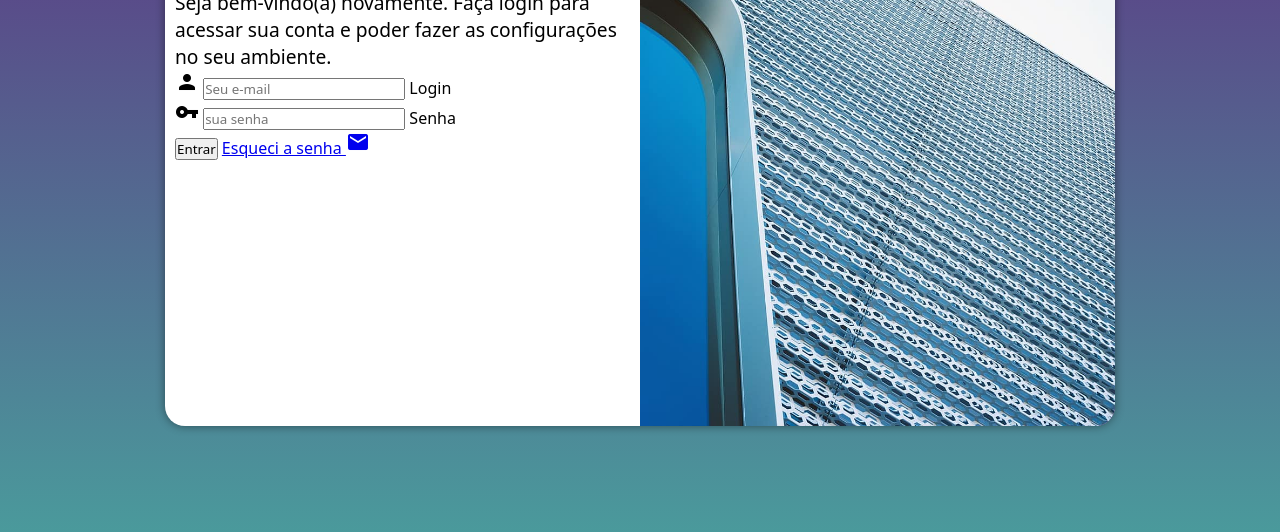
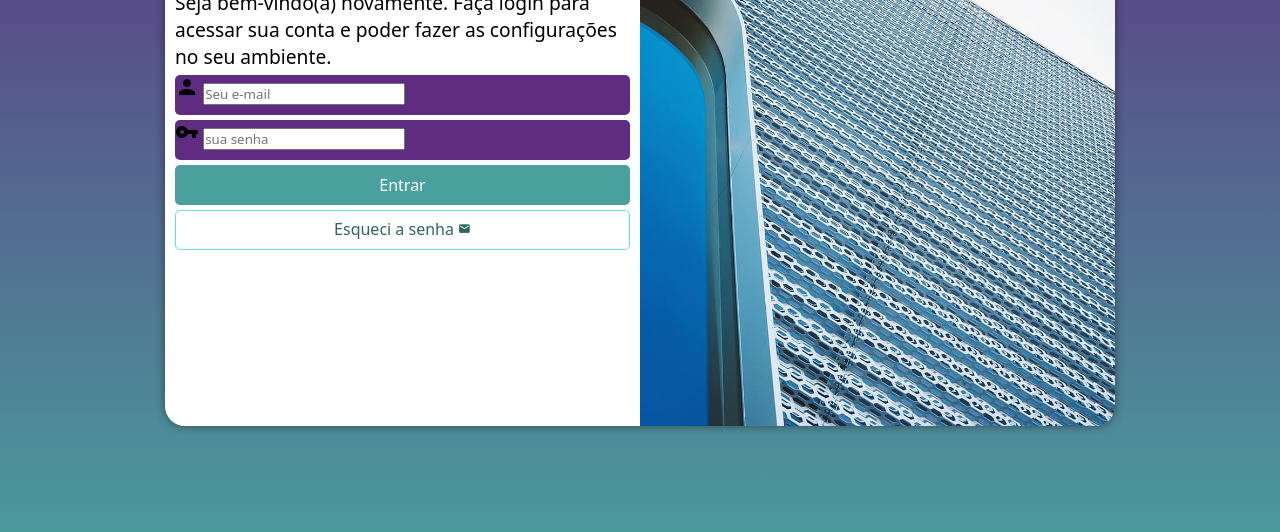
Before and after one commit to lucasballonecker/projeto-login, a plain HTML site: page index.html in a window 1280 px wide. Shown: the part 224-756 px from the top of the page. Drawn offline with Linux system fonts and the light colour scheme.

Commit message:
Formatação do formulário

```diff
--- a/estilos/style.css
+++ b/estilos/style.css
@@ -46,6 +46,7 @@ section#login > div#formulario{
     padding: 10px;
 
 }
+
 div#formulario > h1{
     text-align: center;
     margin-bottom: 10px;
@@ -53,3 +54,49 @@ div#formulario > h1{
 div#formulario > p{
     font-size: 0.8em;
 }
+form > div.campo{
+    background-color: #5f2c82;
+    display: block;
+    width: 100%;
+    height: 40px;
+    border-radius: 5px;
+    margin: 5px 0px;
+}
+div.campo > label{
+    display: none;
+}
+div form > input[type=submit]{
+    display: block;
+    font-size: 1em;
+    width: 100%;
+    height: 40px;
+    background-color: #49a09d;
+    color: white;
+    border: none;
+    border-radius: 5px;
+    cursor: pointer;
+}
+form > input[type=submit]:hover{
+    background-color: #2e6563;
+
+}
+form a.botao{
+    display: block;
+    text-align: center;
+    font-size: 1em;
+    width: 100%;
+    height: 40px;
+    padding-top: 7px;
+    margin-top: 5px;
+    background-color: white;
+    border: 1px solid #66e2de;
+    border-radius: 5px;
+    text-decoration: none;
+    color: #2e6563 ;
+}
+form > a.botao:hover{
+    background-color: #66e2de;
+}
+form > a.botao > span{
+    font-size: 0.8em;
+}
--- a/index.html
+++ b/index.html
@@ -21,15 +21,15 @@
                     <div class="campo">
                         <span class="material-icons">person</span>
                         <input type="email" name="login" id="ilogin" placeholder="Seu e-mail " autocomplete="email" required maxlength="30">
-                         <label for="ilogin">Login</label>
+                         <label for="ilogin">login</label>
                     </div>
                     <div class="campo">
                         <span class="material-icons">vpn_key</span>
                         <input type="password" name="senha" id="isenha" placeholder="sua senha" autocomplete="current-password" required minlength="8" maxlength="20">
-                        <label for="isenha">Senha</label>
+                        <label for="isenha">senha</label>
                     </div>
                     <input type="submit" value="Entrar">
-                    <a href="esqueci.html">Esqueci a senha <span class="material-icons">mail</span></a>
+                    <a href="esqueci.html" class="botao">Esqueci a senha <span class="material-icons">mail</span></a>
 
                 </form>
 
```
Also changed, not shown: estilos/media-query.css (line endings or trailing spaces).
